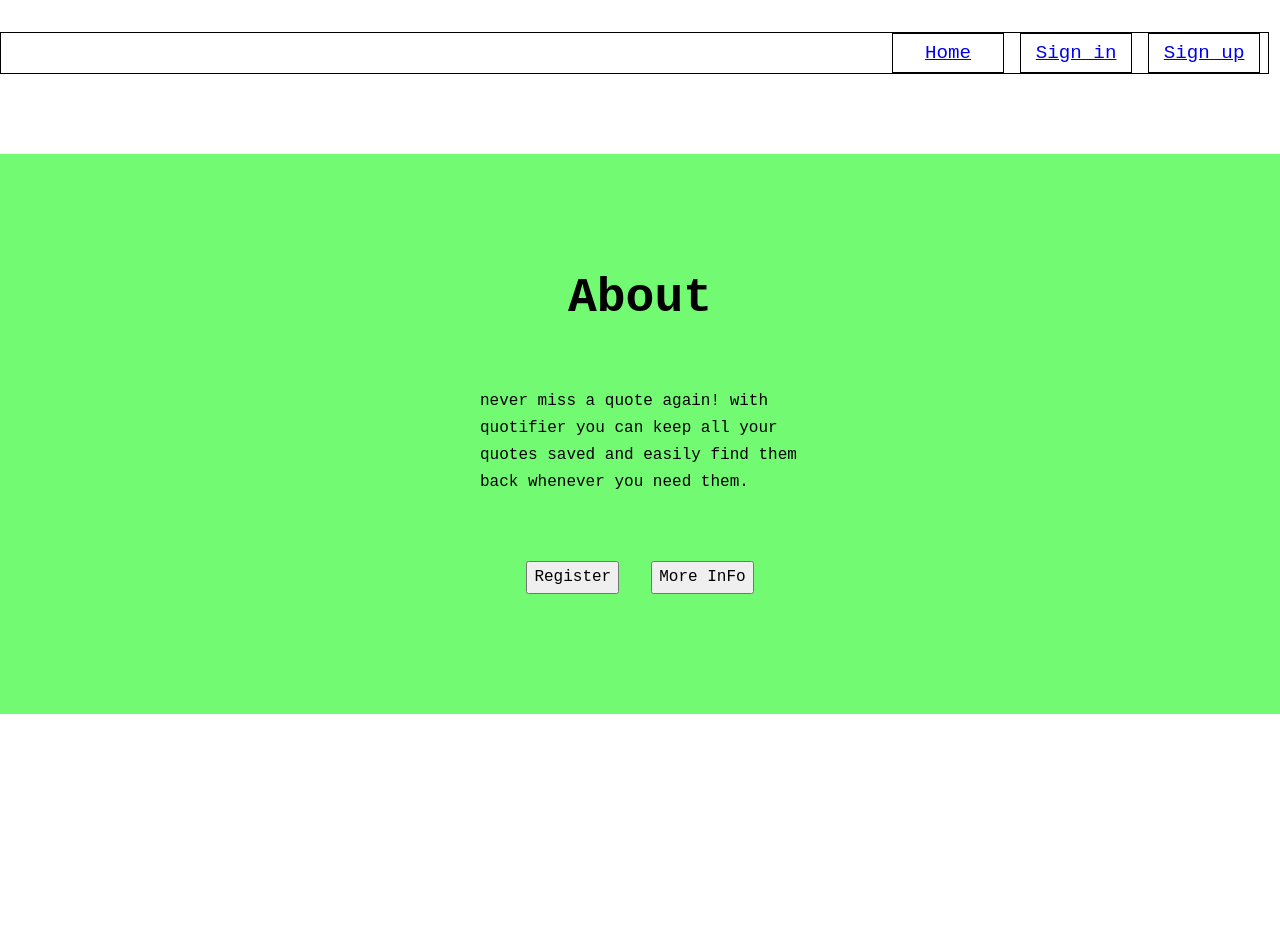
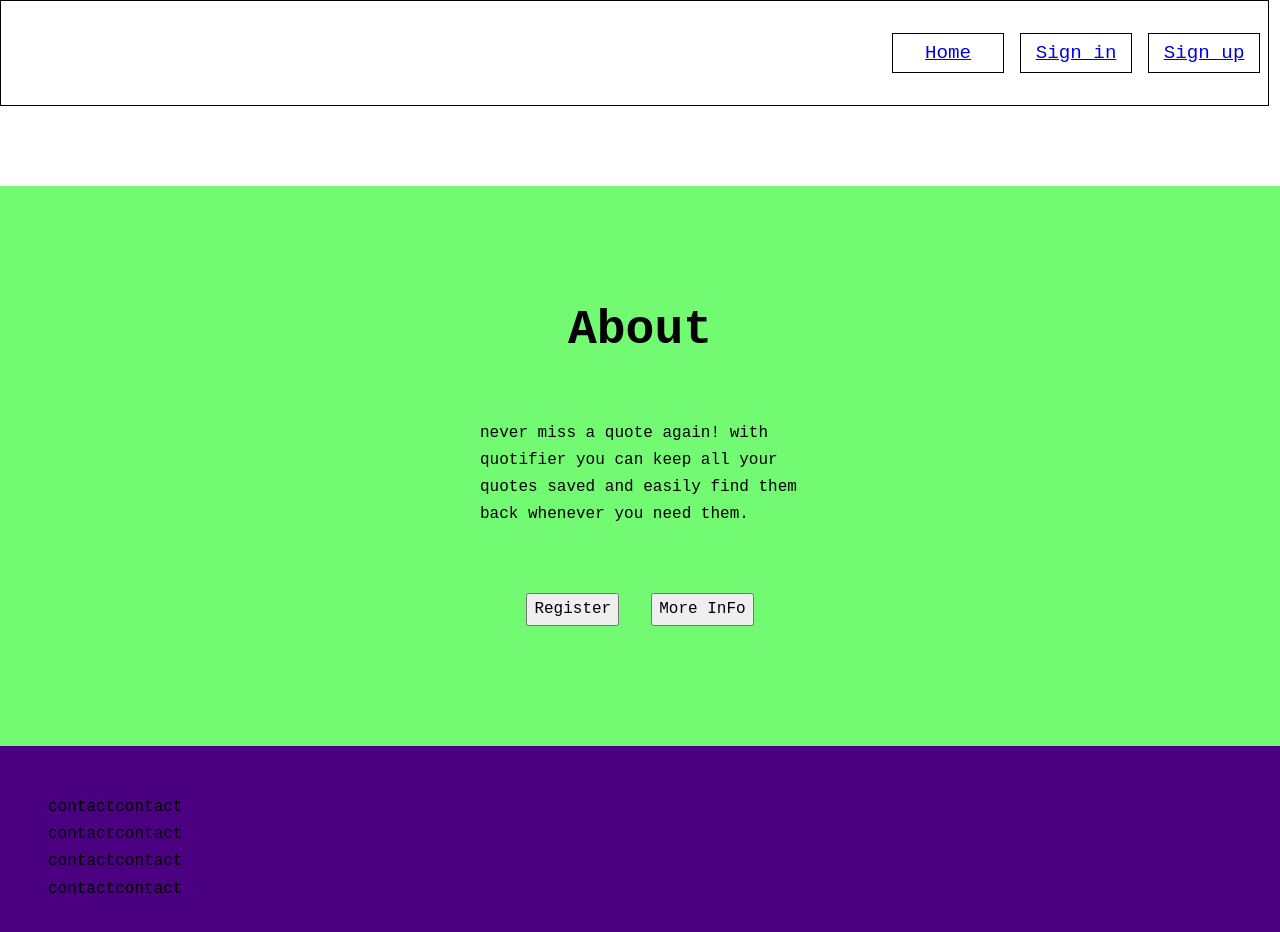
Before and after one commit to artrugh/quotifier, a React (Create React App) app in the folder client/: page /about in a window 1280 px wide. Shown: the top 932 px of the page. Before the commit the page ends 832 px from the top, so only its background shows below. Built offline with nearby package versions, Linux system fonts and the light colour scheme; a web font is replaced by a local one.

Commit message:
amends css

```diff
--- a/client/src/App.js
+++ b/client/src/App.js
@@ -8,6 +8,7 @@ import LogIn from "./components/LogIn";
 import Workspace from "./components/Workspace";
 import Register from "./components/Register";
 import RegConfirmation from "./components/RegConfirmation";
+import Footer from "./components/Footer";
 //----------------Routing--------------------------
 import { BrowserRouter as Router, Switch, Route } from "react-router-dom";
 //----------------redux-----------------------------------
@@ -29,6 +30,7 @@ function App() {
           <Route path="/about" component={About} />
           <Route path="/help" component={Help} />
         </Switch>
+        <Footer />
       </div>
     </Router>
   );
--- a/client/src/components/Home.js
+++ b/client/src/components/Home.js
@@ -2,7 +2,6 @@ import React from "react";
 import About from "./About";
 import SignUp from "./SignUp";
 import Quote from "./Quote";
-import Footer from "./Footer";
 
 function home() {
   return (
@@ -11,7 +10,6 @@ function home() {
       <About />
       <SignUp />
       <Quote />
-      <Footer />
     </div>
   );
 }
--- a/client/src/scss/layout/_components.scss
+++ b/client/src/scss/layout/_components.scss
@@ -16,12 +16,7 @@
 }
 
 .about,
-// .help,
-.home
-// .sign-in
-// .sign-up,
-// .quote
-{
+.home {
   margin-top: 5rem;
 }
 
@@ -44,7 +39,7 @@
 .about,
 .sign-up,
 .quote {
-  width: 100vw;
+  width: 100%;
 }
 
 .about {
@@ -68,8 +63,8 @@
 }
 
 .footer {
-  height: 30vh;
-  width: 100vw;
+  padding: 3rem;
+  width: 100%;
   background-color: indigo;
   display: flex;
 }
--- a/client/src/scss/layout/_nav.scss
+++ b/client/src/scss/layout/_nav.scss
@@ -4,8 +4,8 @@
   display: flex;
   justify-content: flex-end;
   align-items: flex-end;
-  margin-top: 2rem;
-  margin-bottom: 2rem;
+  padding-top: 2rem;
+  padding-bottom: 2rem;
 }
 
 .nav-links {
```
